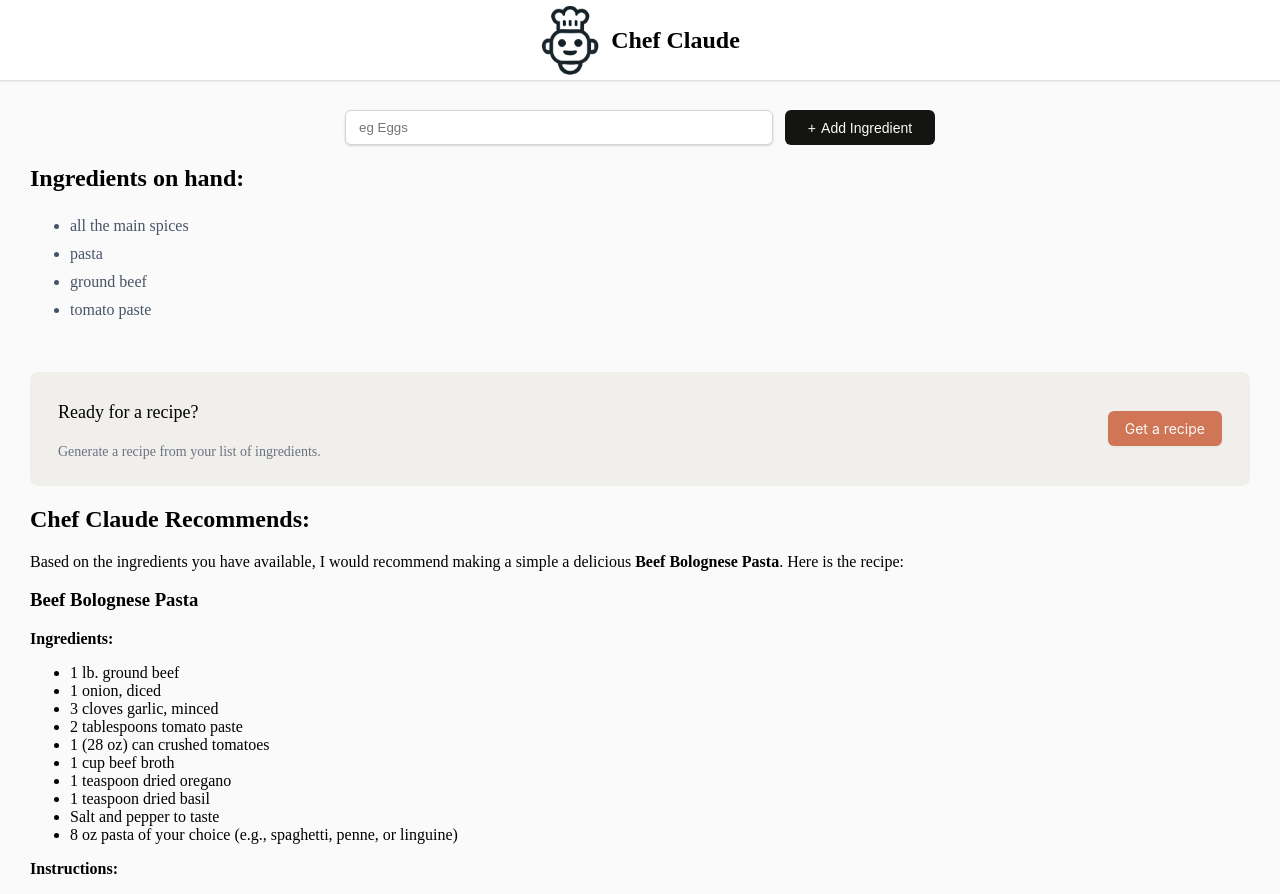
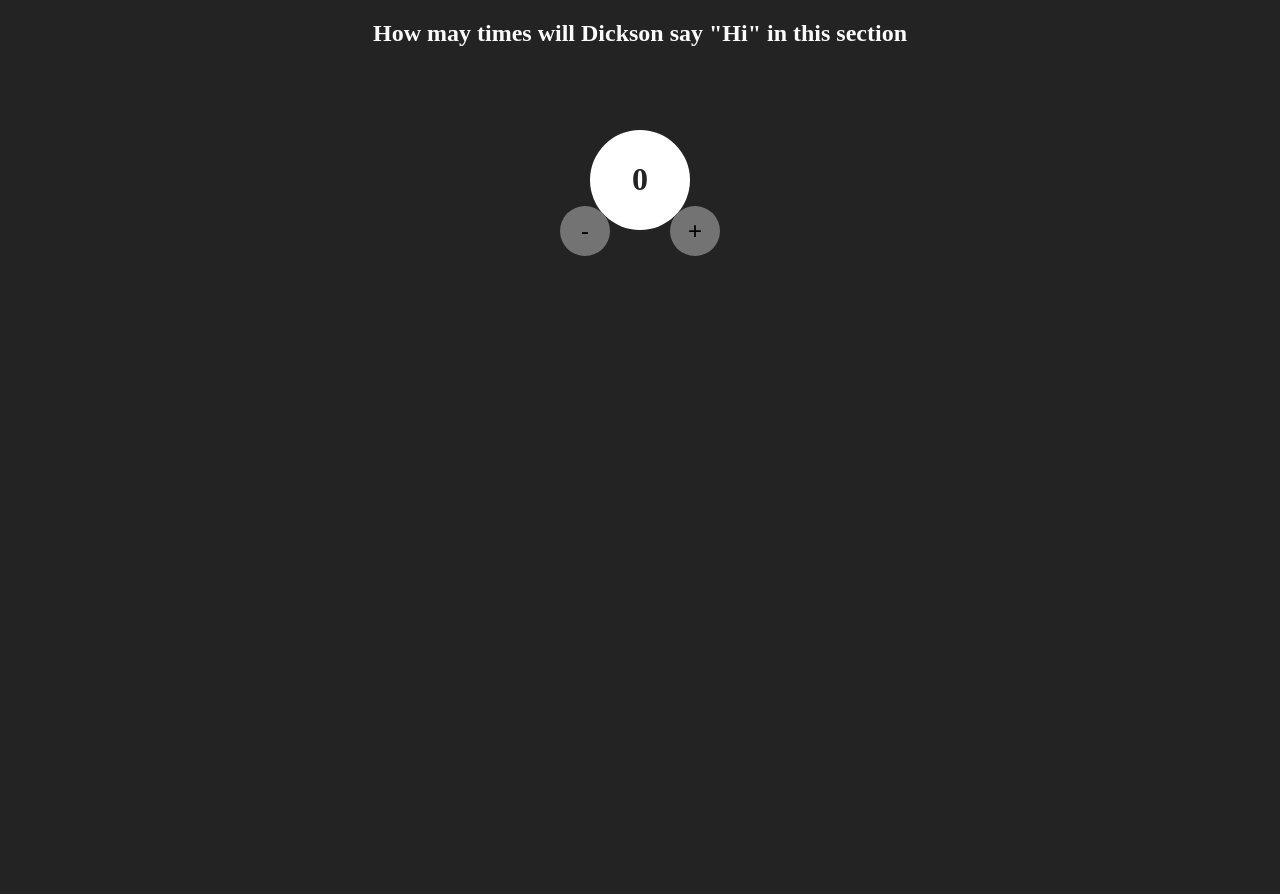
Before and after one commit to dixon24365/Learning-React, a React (Vite) app: page / in a window 1280 px wide. Shown: the top 894 px of the page. After the commit the page ends 800 px from the top, so only its background shows below. Built offline with nearby package versions, Linux system fonts and the light colour scheme.

Commit message:
Hnestly I'm learning so I lose track of my changes

```diff
--- a/chef_claude/form.jsx
+++ b/chef_claude/form.jsx
@@ -3,6 +3,12 @@ import './form.css'
 
 export default function Form(){
     const [ingredients, setIngredients] = React.useState(["all the main spices", "pasta", "ground beef", "tomato paste"])
+
+    const [recipeShown, setRecipeShown] = React.useState(false)
+
+    function showRecipe(){
+        setRecipeShown(prevState=> !prevState)
+    }
 
     const IngredientListItems= ingredients.map(Ingredient=>(
         <li key={Ingredient}>{Ingredient}</li>
@@ -29,12 +35,12 @@ export default function Form(){
                 <h3>Ready for a recipe?</h3>
                 <p>Generate a recipe from your list of ingredients.</p>
                 </div>
-                <button>Get a recipe</button>
+                <button onClick={showRecipe}>Get a recipe</button>
                 </div>
                 }
         </section>
         }
-        {<section>
+        { recipeShown && <section>
     <h2>Chef Claude Recommends:</h2>
     <article className="suggested-recipe-container" aria-live="polite">
         <p>Based on the ingredients you have available, I would recommend making a simple a delicious <strong>Beef Bolognese Pasta</strong>. Here is the recipe:</p>
--- /dev/null
+++ b/src/Count.jsx
@@ -0,0 +1,7 @@
+export default  function Count(props){
+
+return(
+     <h2 className="count">{props.number}</h2>
+)
+
+}
--- a/src/main.jsx
+++ b/src/main.jsx
@@ -7,11 +7,11 @@ import { createRoot } from 'react-dom/client'
 // // import AppTravel from './AppTravel'
 // // import AppTurtles from './AppTurtles'
 // import Joke from '../Jokes/joke'
-import ChefHeader from '../chef_claude/header'
-import Form from '../chef_claude/form'
+// import ChefHeader from '../chef_claude/header'
+// import Form from '../chef_claude/form'
 // // import AppClick from './AppClick'
 // // import AppState from './changeState'
-// // import StateCount from './stateCount'
+import StateCount from './stateCount'
 // // import AppTernary from './AppTernary'
 // // import AppArray from './AppArray'
 // // import TeamMember from '../Solo_projects/Card_Generator/TeamMember'
@@ -25,10 +25,10 @@ createRoot(document.getElementById('root')).render(
    {/* <AppTravel/> */}
    {/* <AppTurtles/> */}
    {/* <Joke/> */}
-    <ChefHeader/>
-    <Form/>
+    {/* <ChefHeader/> */}
+     {/* <Form/> */}
      {/* <AppState/> */}
-    {/* <StateCount/> */}
+   <StateCount/>
      {/* <AppTernary/> */}
      {/* <Team/> */}
      {/* <AppArray/> */}
--- a/src/stateCount.jsx
+++ b/src/stateCount.jsx
@@ -1,5 +1,6 @@
 import React, { useState } from "react"
 import  './stateCount.css'
+import Count from "./Count"
 
 export default function StateCount() {
 
@@ -19,7 +20,7 @@ export default function StateCount() {
             <h1>How may times will Dickson say "Hi" in this section</h1>
                 <div className="counter">
                     <button onClick={handleMinus} className='minus'>-</button>
-                    <h2 className="count">{countt}</h2>
+                   <Count number ={countt}/>
                     <button onClick={handlePlus} className='plus'>+</button>
                 </div>
         </main>
```
Lines whose indentation alone changed are shown as unchanged.
